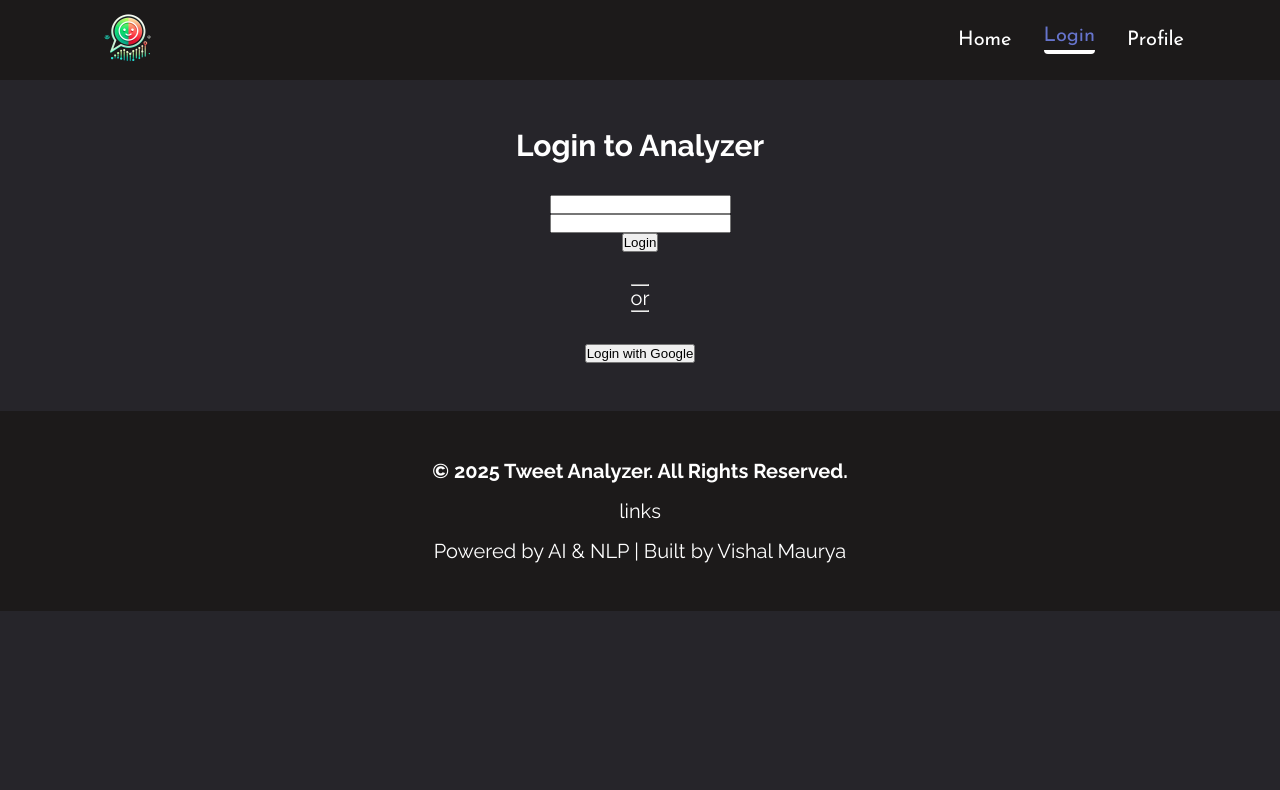
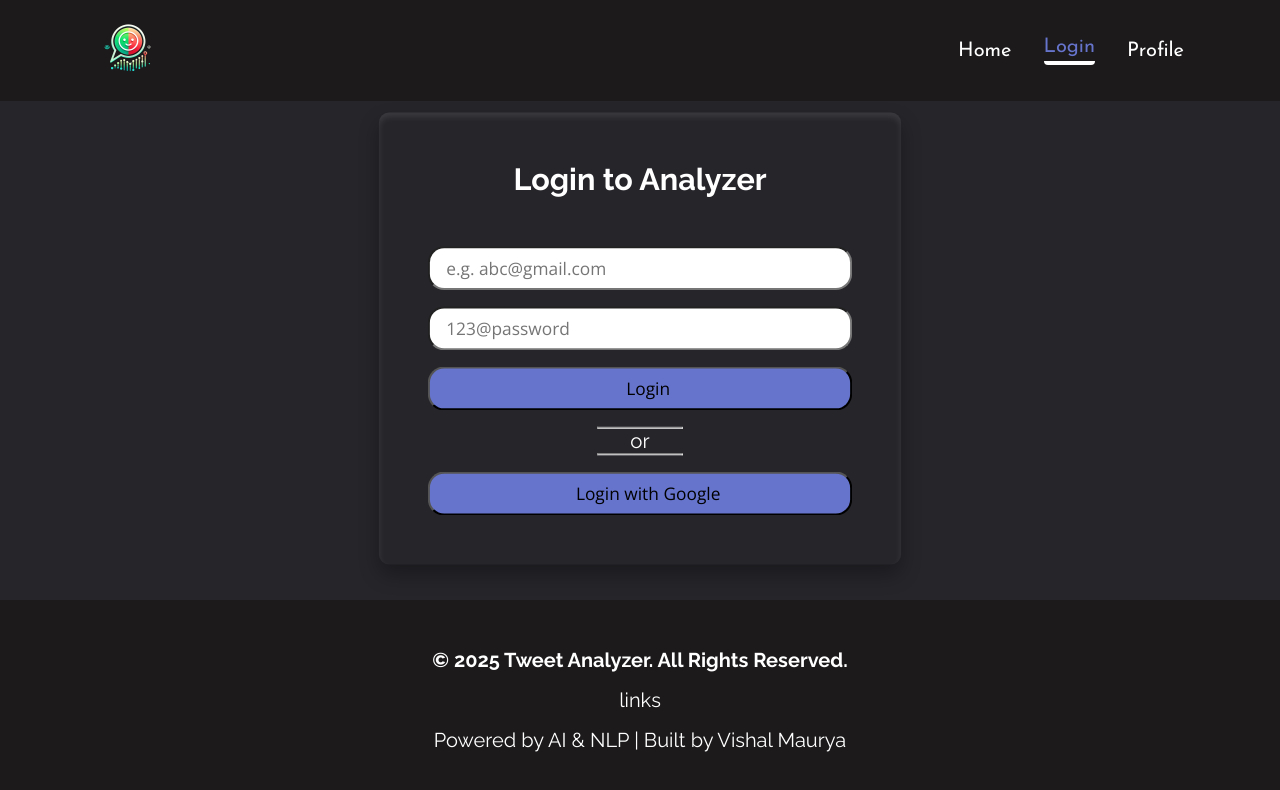
Before and after one commit to vishallmaurya/Sentiment_Analysis, a React (Vite) app: page /login in a window 1280 px wide. Shown: the top 790 px of the page. Built offline with nearby package versions, Linux system fonts and the light colour scheme.

Commit message:
finalized the login lookup

```diff
--- a/src/Components/Header/Header.module.css
+++ b/src/Components/Header/Header.module.css
@@ -2,9 +2,11 @@
 
 .header-container {
     display: flex;
+    padding: 1rem 0 1rem 0;
+    position: relative;
     align-items: center;
-    height: 5rem;
     background-color: var(--secondary-bg-color);
+    width: 100%;
 }
 
 .logo-container {
--- a/src/Pages/Login/Login.module.css
+++ b/src/Pages/Login/Login.module.css
@@ -1,3 +1,5 @@
+@import url("../../index.css");
+
 .align {
     display: flex;
     justify-content: center;
@@ -6,10 +8,50 @@
 }
 
 .login-container {
-    padding: 3rem 0 3rem 0;
-    gap: 2rem;
+    position: relative;
+    overflow: hidden;
+    padding: 3rem;
+    width: 40%;
+    box-shadow: 0px 10px 20px rgba(0, 0, 0, 0.3), 0px 4px 6px rgba(255, 255, 255, 0.1) inset;
+    border-radius: 10px;
+    transform: scale(1.02);
+    transition: all 0.3s ease-in-out;
+    margin: auto;
+    margin-top: 1rem;
+    margin-bottom: 1rem;
+}
+
+.login-container:hover {
+    box-shadow: 0px 15px 30px rgba(0, 0, 0, 0.4), 0px 6px 10px rgba(255, 255, 255, 0.15) inset;
+    transform: scale(1.04);
 }
 
 .login-form-container {
-    width: 50%;
+    width: 100%;
+    gap: 1rem;
 }
+
+.login-input {
+    width: 100%;
+    font-size:17px ;
+    padding: 0.5rem 0 0.5rem 1rem;
+    outline: none;
+    font-family: var(--secondary-font-family);
+    border-radius: 1rem;
+}
+
+.login-btn {
+    background-color: var(--bg-color);
+    transition: all 0.3s ease;
+}
+
+.login-btn:hover {
+    cursor: pointer;
+    color: white;
+}
+
+.partition {
+    margin: 1rem ;
+    width: 20%;
+    text-align: center;
+}
--- a/src/Pages/Login/index.jsx
+++ b/src/Pages/Login/index.jsx
@@ -11,18 +11,18 @@ export const Login = () => {
 
     return (
         <div className={`${styles["login-container"]} ${styles["align"]}`}>
-            <h2>Login to Analyzer</h2>
+            <h2 style={{marginBottom: "3rem"}}>Login to Analyzer</h2>
             <form onSubmit={handleSubmit(onSubmit)} className={`${styles["login-form-container"]} ${styles["align"]}`}>
-                <input type="text" {...register("email")} className={styles["login-input"]} />
-                <input type="password" {...register("pwd")}  className={styles["login-input"]} />
-                <button  className={styles["login-btn"]}>Login</button>
+                <input type="text" placeholder="e.g. abc@gmail.com" {...register("email")} className={styles["login-input"]} />
+                <input type="password" placeholder="123@password" {...register("pwd")}  className={styles["login-input"]} />
+                <button  className={`${styles["login-input"]} ${styles["login-btn"]}`}>Login</button>
             </form>
-            <div className={styles["partition"]}>
+            <div className={`${styles["partition"]}`}>
                 <hr />
                 or
                 <hr />
             </div>
-            <button>Login with Google</button>
+            <button className={`${styles["login-input"]} ${styles["login-btn"]}`}>Login with Google</button>
         </div>
     )
 }
--- a/src/Pages/Profile/Profile.module.css
+++ b/src/Pages/Profile/Profile.module.css
@@ -0,0 +1,2 @@
+/* .profile-container { */
+/* } */
--- a/src/Pages/Profile/index.jsx
+++ b/src/Pages/Profile/index.jsx
@@ -1,7 +1,9 @@
+import styles from "./Profile.module.css";
+
 export const Profile = () => {
     return (
-        <div>
-            Hello Signup
+        <div className={styles["profile-container"]}>
+
         </div>
     )
 }
--- a/src/index.css
+++ b/src/index.css
@@ -13,6 +13,12 @@
     --bg-color: #6674CC
 }
 
+html, body, #root {
+    height: 100%;
+    display: flex;
+    flex-direction: column;
+}
+
 body {
     background-color: var(--primary-bg-color) ;
     color: var(--primary-font-color);
@@ -20,11 +26,6 @@ body {
     font-family: var(--primary-font-family);
 }
 
-#root {
-    display: flex;
-    flex-direction: column;
-}
-
 * {
     padding: 0;
     margin: 0;
--- a/src/layout/AppLayout.jsx
+++ b/src/layout/AppLayout.jsx
@@ -10,7 +10,9 @@ export const AppLayout = () => {
     return (
         <>
             <Header />
-            <Outlet />
+            <div style={{flex:1}}>
+                <Outlet/>
+            </div>
             <Footer/>
         </>
     )
```
